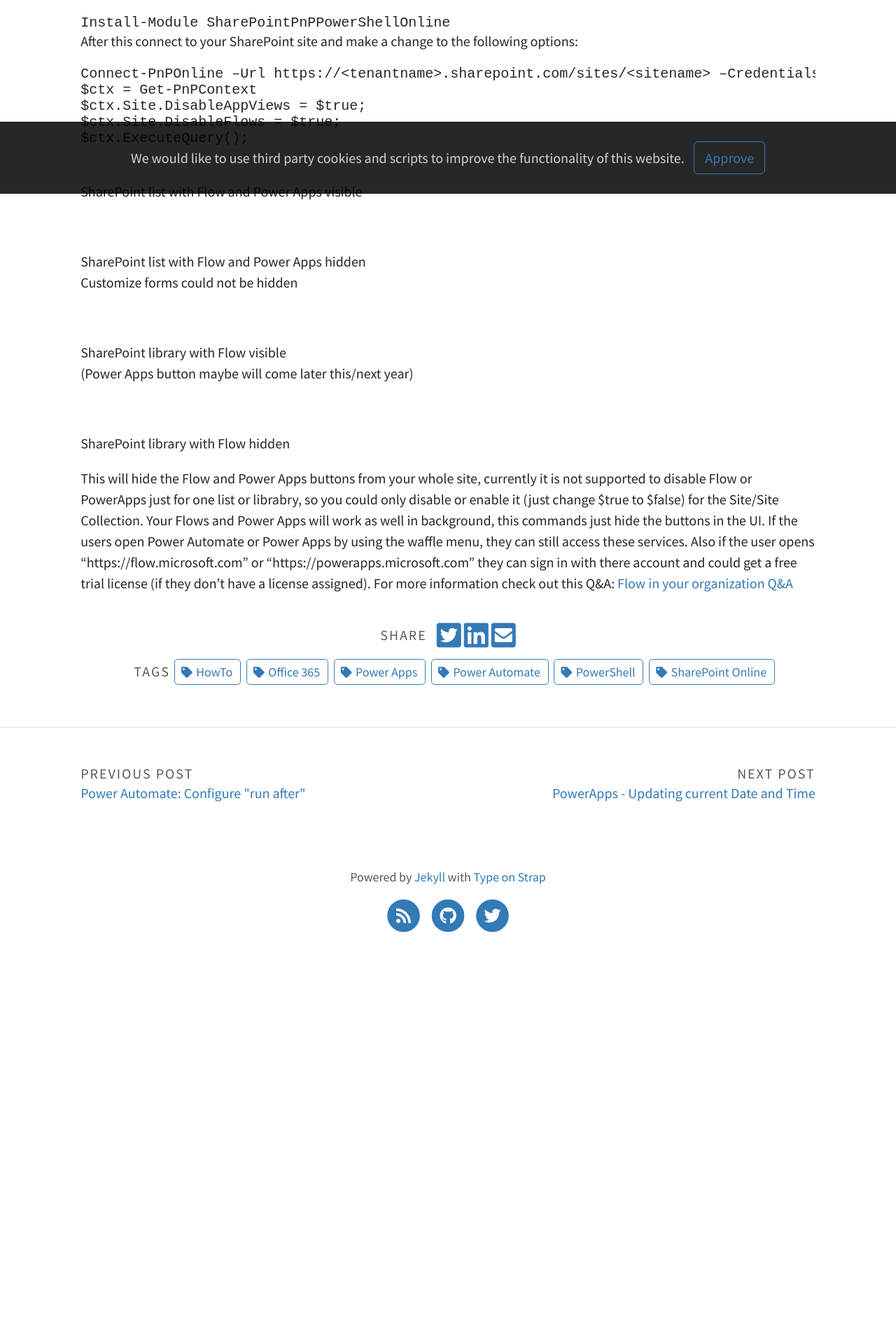
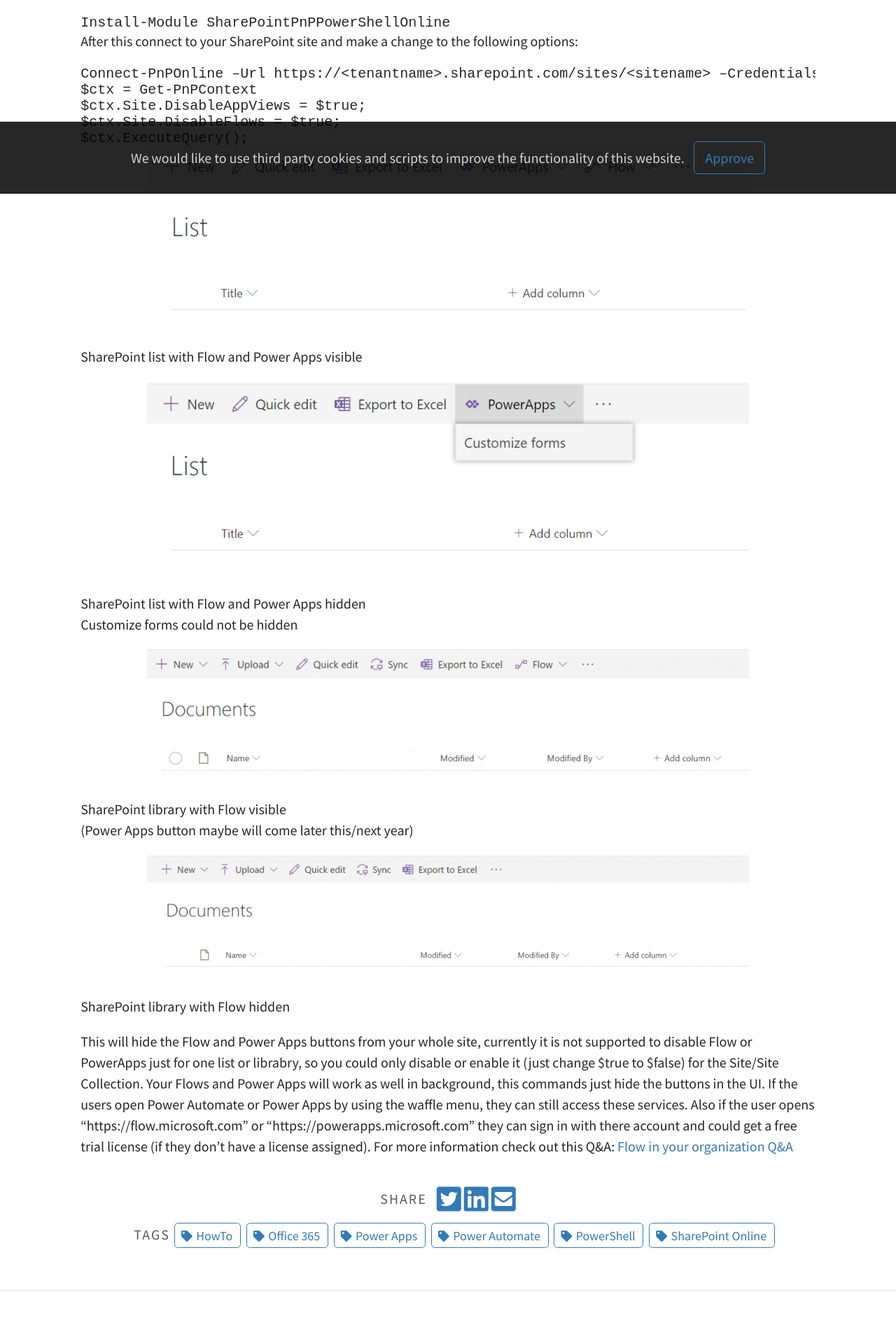
Before and after one commit to Cloud-Kumpel/CloudKumpel, a Jekyll site: the page built from _posts/2019-11-26-hide-power-apps-and-power-automate-flow-in-sharepoint-online.md, in a window 1280 px wide. Shown: the part 623-2520 px from the top of the page at 70% size. Built offline with Jekyll 4.4.1, drawn with Linux system fonts in a browser that asks for light colours; comment, search, counter and statistics services are not loaded; before the commit the page ends 1995 px from its top, so only the background shows below that.

Commit message:
Updated images

````diff
--- a/_posts/2019-11-26-hide-power-apps-and-power-automate-flow-in-sharepoint-online.md
+++ b/_posts/2019-11-26-hide-power-apps-and-power-automate-flow-in-sharepoint-online.md
@@ -30,21 +30,21 @@
 $ctx.ExecuteQuery();
 ```
 
-![]({{"assets/img/posts/2019-07-11/Bild-265.png" | relative_url}})
+![]({{"assets/img/posts/2019-11-26/Bild-265.png" | relative_url}})
 
 SharePoint list with Flow and Power Apps visible
 
-![]({{"assets/img/posts/2019-07-11/Bild-268.png" | relative_url}})
+![]({{"assets/img/posts/2019-11-26/Bild-268.png" | relative_url}})
 
 SharePoint list with Flow and Power Apps hidden
 Customize forms could not be hidden
 
-![]({{"assets/img/posts/2019-07-11/Bild-266-1024x222.png" | relative_url}})
+![]({{"assets/img/posts/2019-11-26/Bild-266-1024x222.png" | relative_url}})
 
 SharePoint library with Flow visible
 (Power Apps button maybe will come later this/next year)
 
-![]({{"assets/img/posts/2019-07-11/Bild-267-1024x207.png" | relative_url}})
+![]({{"assets/img/posts/2019-11-26/Bild-267-1024x207.png" | relative_url}})
 
 SharePoint library with Flow hidden
 
````
